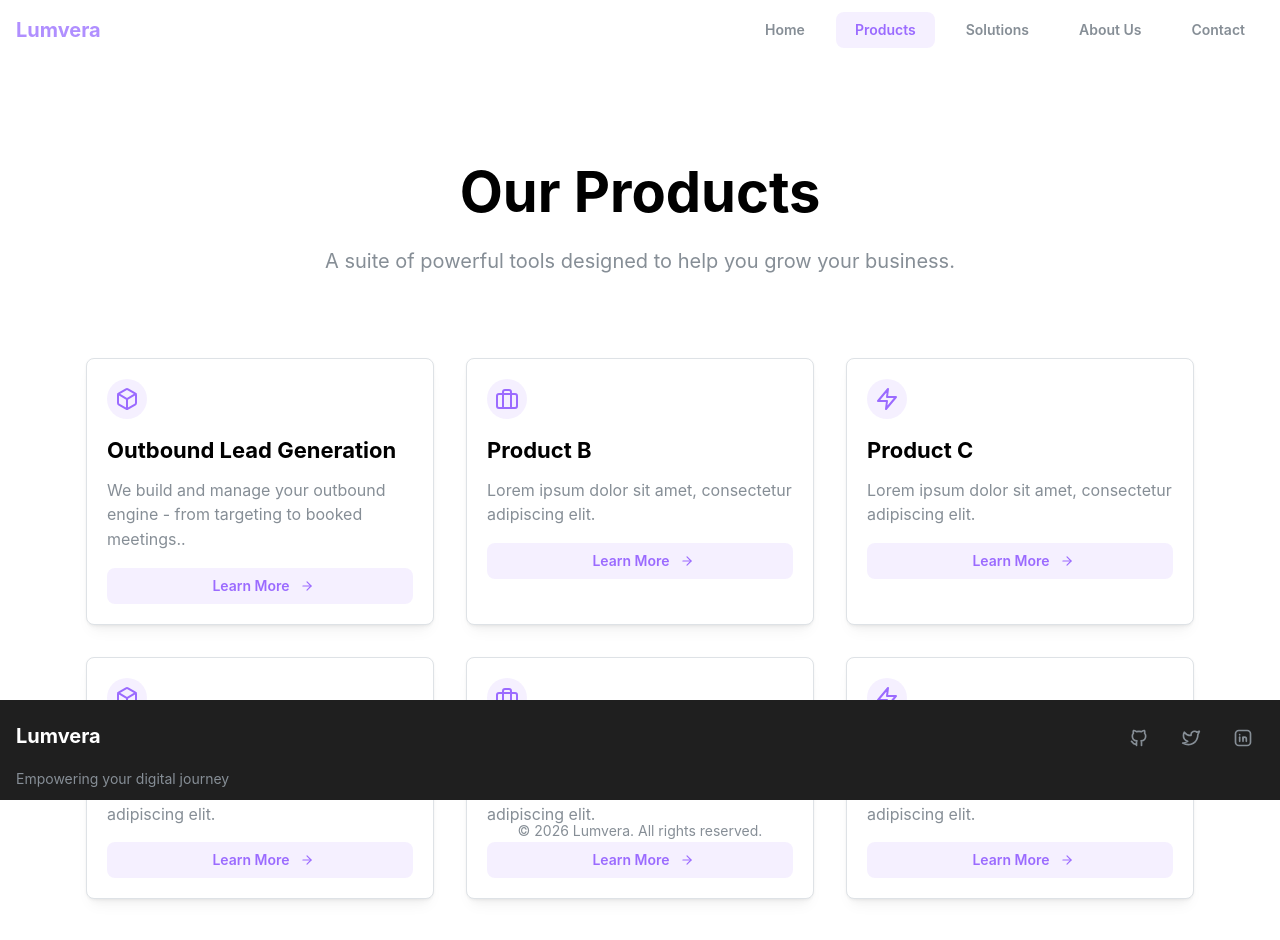
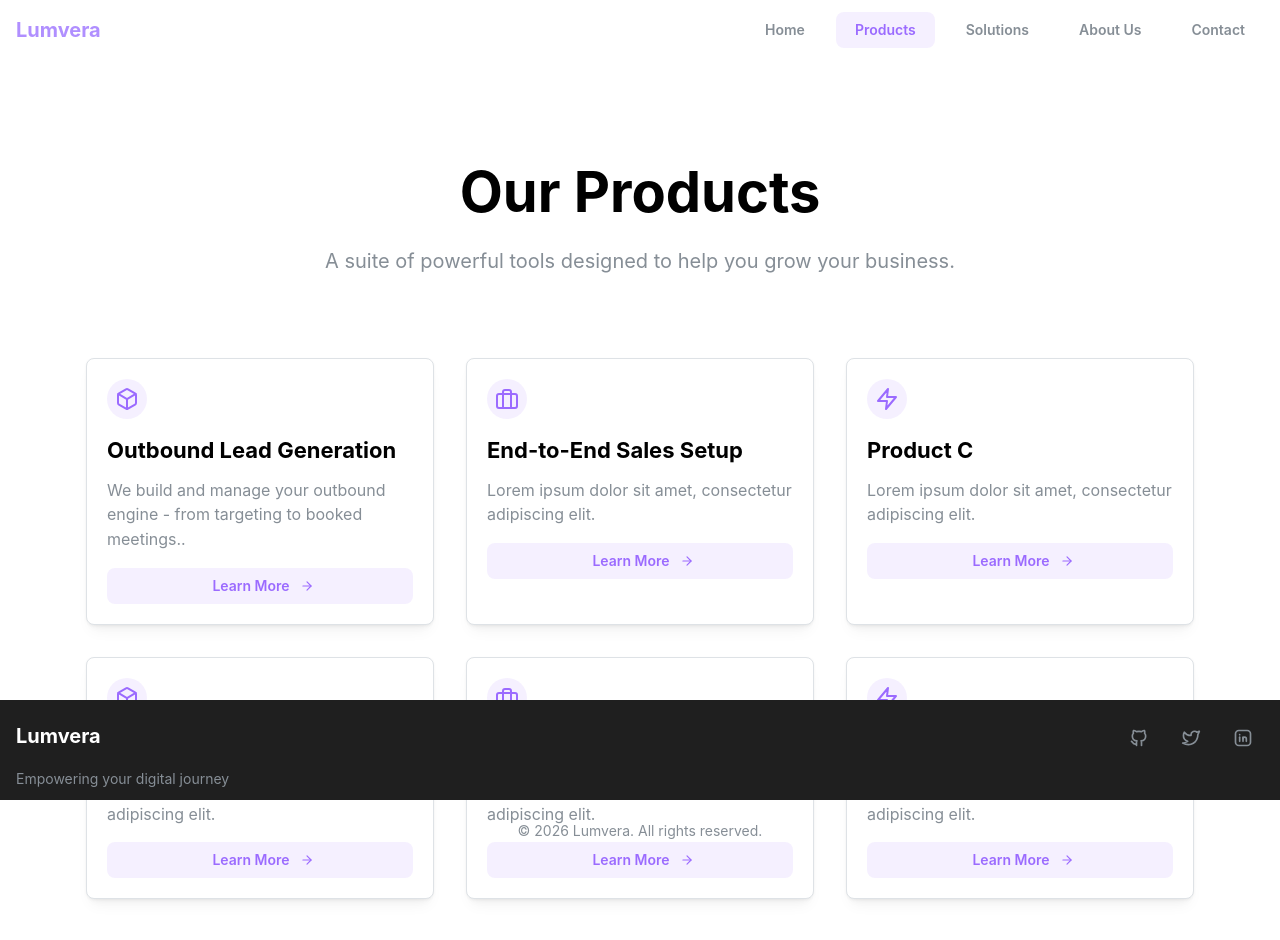
Before and after one commit to prachi2608/Lumvera, a React (Vite) app in the folder lead-gen-website/: page /products in a window 1280 px wide. Shown: the top 940 px of the page. Built offline with nearby package versions, Linux system fonts and the light colour scheme.

Commit message:
Update Products.tsx

```diff
--- a/lead-gen-website/src/pages/Products.tsx
+++ b/lead-gen-website/src/pages/Products.tsx
@@ -9,7 +9,7 @@ const products = [
   },
   {
     icon: FiBriefcase,
-    title: 'Product B',
+    title: 'End-to-End Sales Setup',
     description: 'Lorem ipsum dolor sit amet, consectetur adipiscing elit.',
   },
   {
```
